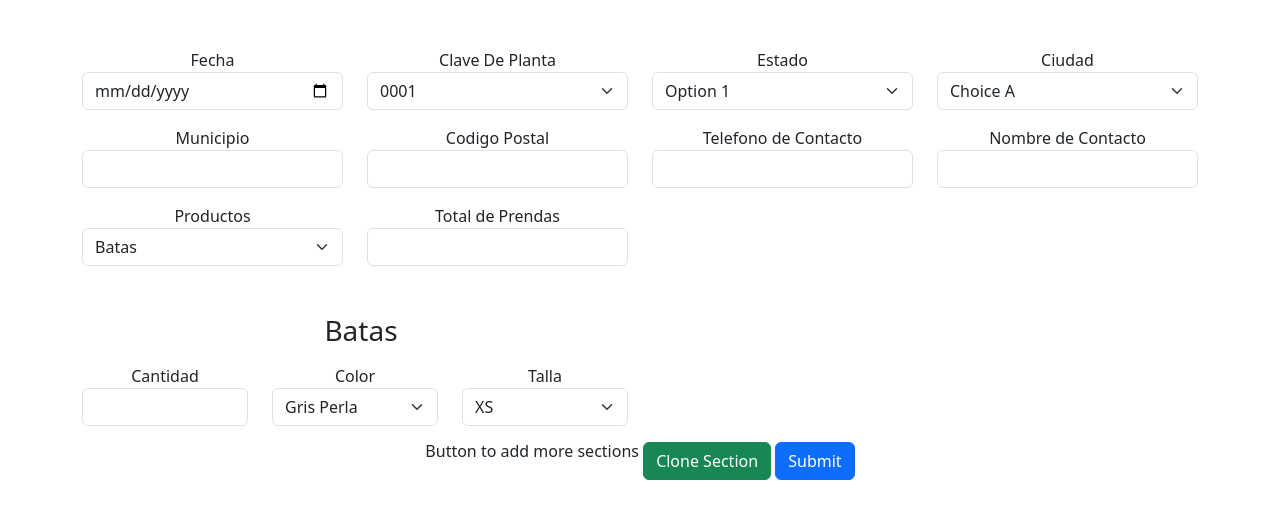
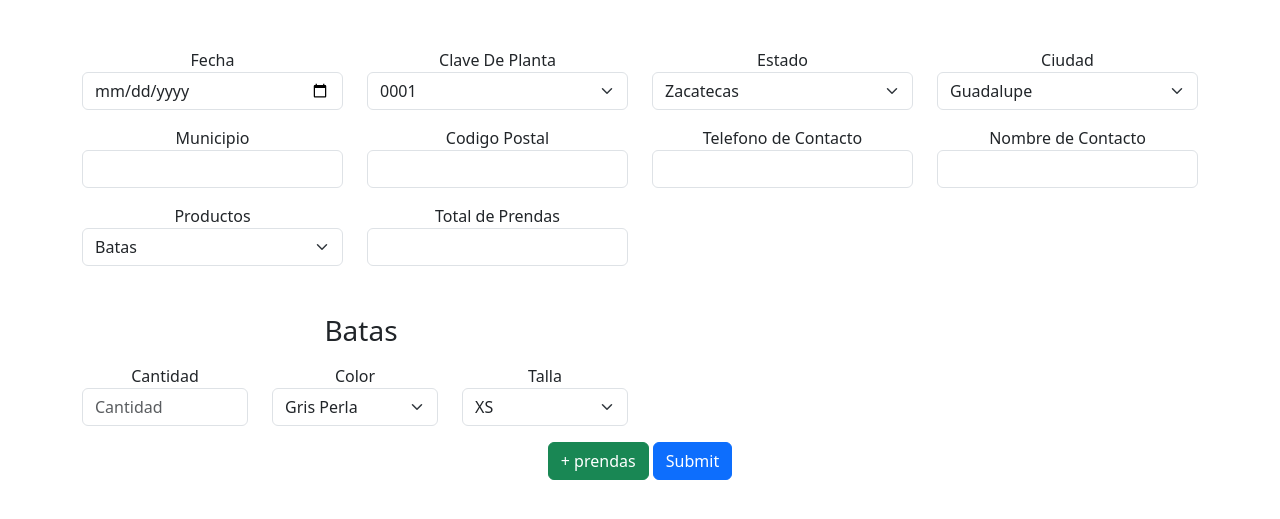
Before and after one commit to Vizard16/CS50-Final-project, a Flask app: page /release in a window 1280 px wide. Shown: the part 102-621 px from the top of the page. Run offline with Flask 3, Linux system fonts and the light colour scheme; a user stored in the database is signed in; some libraries are stand-ins or nearby versions.

Commit message:
Update release.html

```diff
--- a/templates/release.html
+++ b/templates/release.html
@@ -31,17 +31,17 @@
         <div class="col-sm-3">
             <label for="estado">Estado</label>
             <select class="form-select" aria-label="Default select example" name="estado">
-                <option>Option 1</option>
-                <option>Option 2</option>
-                <option>Option 3</option>
+                <option>Zacatecas</option>
+                <option>Coahuila</option>
+                <option>Chihuahua</option>
             </select>
         </div>
         <div class="col-sm-3">
             <label for="ciudad">Ciudad</label>
             <select class="form-select" aria-label="Default select example" name="ciudad">
-                <option>Choice A</option>
-                <option>Choice B</option>
-                <option>Choice C</option>
+                <option>Guadalupe</option>
+                <option>Saltillo</option>
+                <option>Ciudad Juarez</option>
             </select>
         </div>
     </div>
@@ -91,7 +91,7 @@
     <div class="row mt-3" id="cloneableSection">
         <div class="col-sm-2">
             <label for="cantidad">Cantidad</label>
-            <input class="form-control" type="number" name="cantidad">
+            <input class="form-control" type="number" name="cantidad" placeholder="Cantidad">
         </div>
 
         <div class="col-sm-2">
@@ -131,8 +131,8 @@
 
     <div id="cloneableSectionContainer"></div>
 
-     Button to add more sections
-    <button type="button" class="btn btn-success mt-3" id="cloneSectionButton">Clone Section</button>
+     <!--Button to add more sections -->
+    <button type="button" class="btn btn-success mt-3" id="cloneSectionButton">+ prendas</button>
 
     <!-- Submit button -->
     <button type="submit" class="btn btn-primary mt-3">Submit</button>
```
